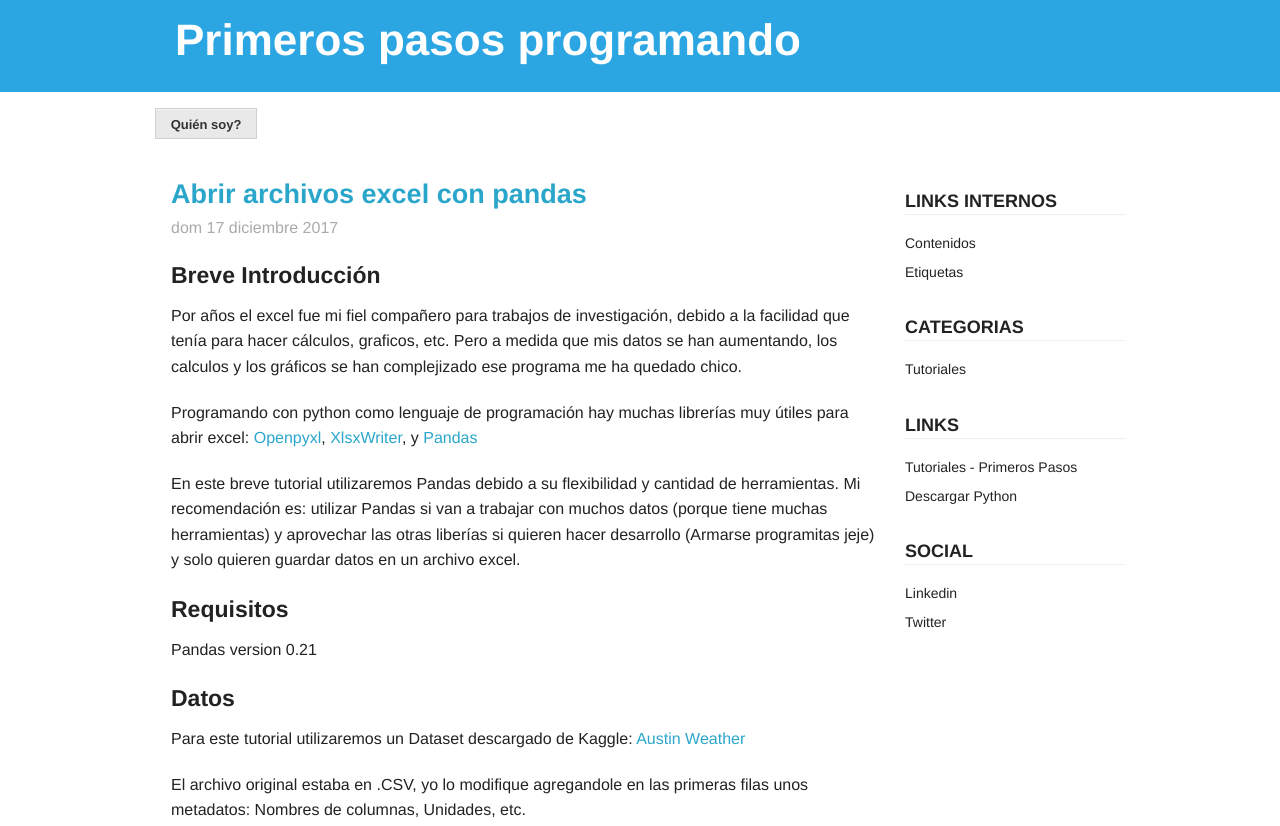
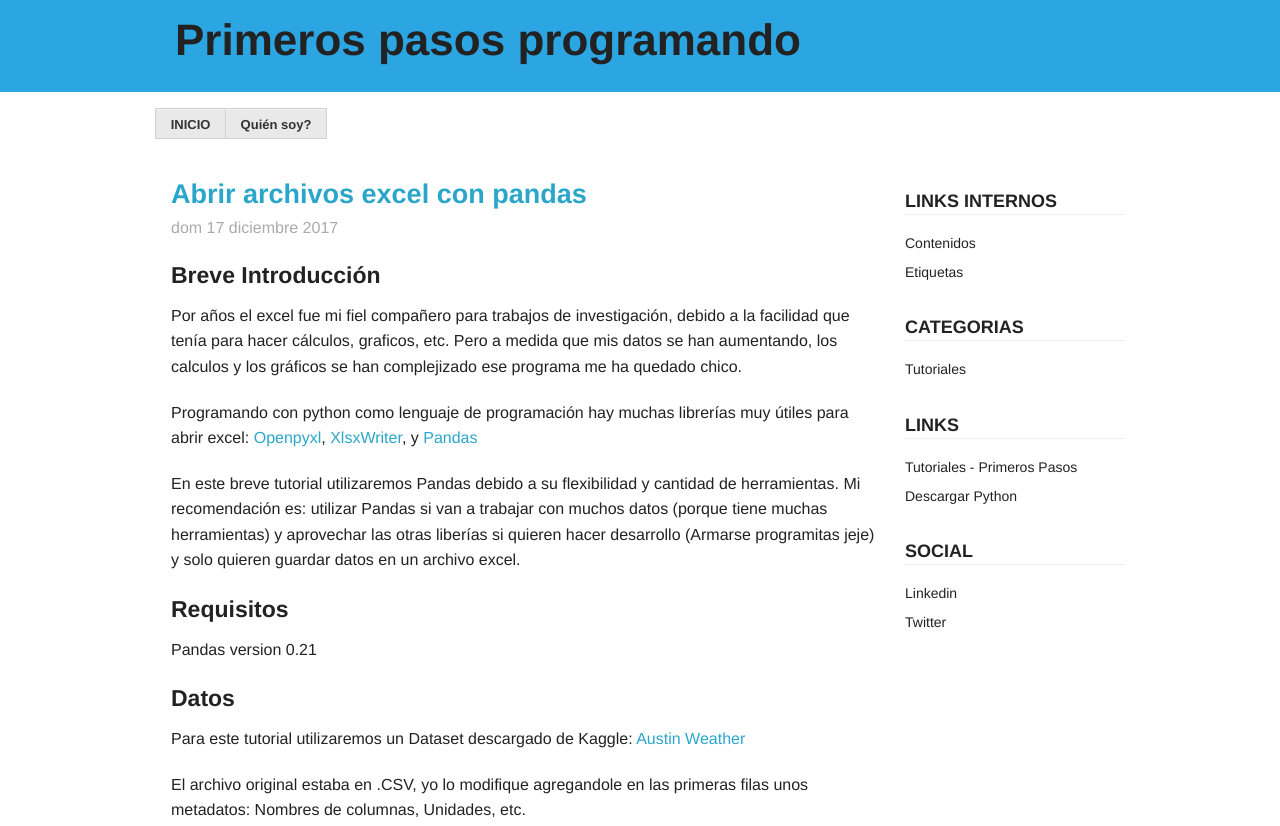
Before and after one commit to HoracioNakama/horacionakama.github.io, a plain HTML site: page abrir-archivos-excel-con-pandas.html in a window 1280 px wide. Shown: the top 826 px of the page. Drawn offline with Linux system fonts and the light colour scheme.

Commit message:
Corrigiendo urls

```diff
--- a/abrir-archivos-excel-con-pandas.html
+++ b/abrir-archivos-excel-con-pandas.html
@@ -23,7 +23,7 @@
 <div class="top-bar">
 <div class="row">
     <div class="large-9 large-centered columns">
-	    <h1><a href="https://horacionakama.github.io">Primeros pasos programando</a></h1>
+	    <h1>Primeros pasos programando</h1>
     </div>
 </div>
 </div>
@@ -32,6 +32,7 @@
 <div class="row">
 <div class="large-9 columns">
     <ul class="button-group navigation">
+    <li><a href="https://horacionakama.github.io" class="button secondary small">INICIO</a></li>
 
             <li><a href="https://horacionakama.github.io/pages/quien-soy.html" class="button secondary small">Quién soy?</a></li>
     </ul>
```
Also changed, not shown: archives.html (+2 -1 lines), author/horacionakama.html (+2 -1 lines), categories.html (+2 -1 lines), category/tutoriales.html (+2 -1 lines), index.html (+2 -1 lines), pages/quien-soy.html (+2 -1 lines), tag/cientifico.html (+2 -1 lines), tag/pandas.html (+2 -1 lines), tag/principiante.html (+2 -1 lines), tags.html (+2 -1 lines).
